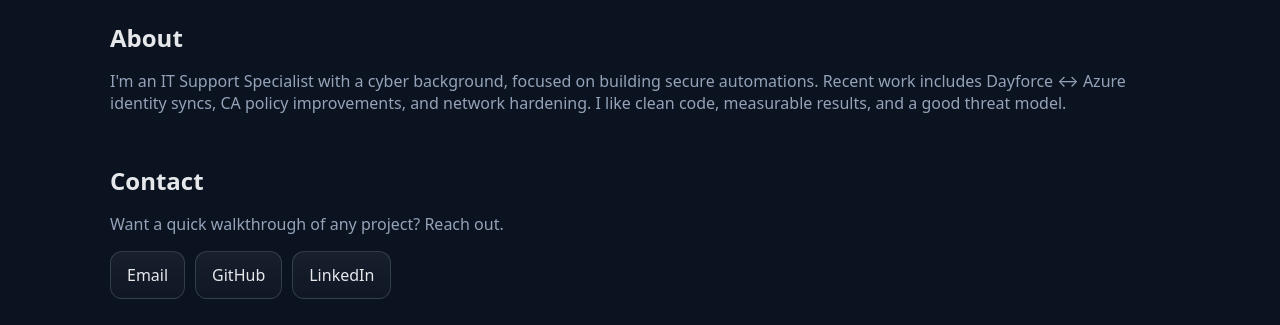
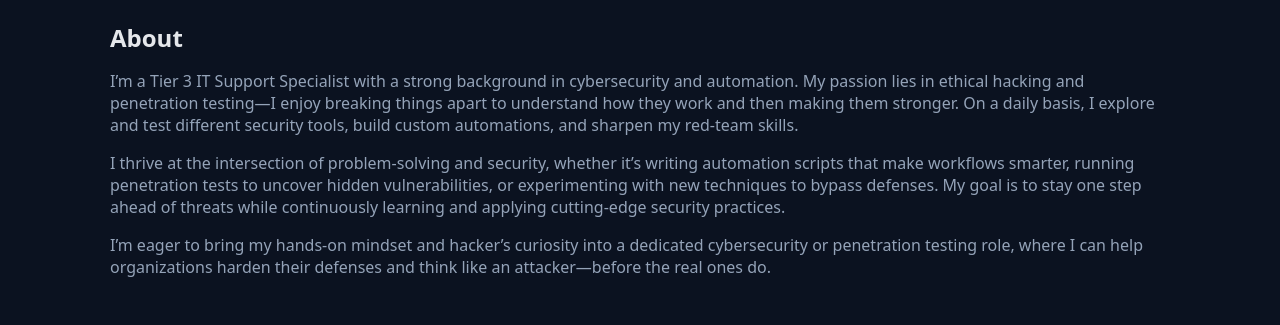
Before and after one commit to Mohak4/Mohak_Portfolio, a plain HTML site: page index.html in a window 1280 px wide. Shown: the part 1612-1937 px from the top of the page. Drawn offline with Linux system fonts and the light colour scheme.

Commit message:
Update index.html

```diff
--- a/index.html
+++ b/index.html
@@ -175,7 +175,23 @@
       <div class="section-title">
         <h2>About</h2>
       </div>
-      <p class="subtle">I'm an IT Support Specialist with a cyber background, focused on building secure automations. Recent work includes Dayforce ↔ Azure identity syncs, CA policy improvements, and network hardening. I like clean code, measurable results, and a good threat model.</p>
+      <p class="subtle">
+        I’m a Tier 3 IT Support Specialist with a strong background in cybersecurity and automation.
+        My passion lies in ethical hacking and penetration testing—I enjoy breaking things apart to
+        understand how they work and then making them stronger. On a daily basis, I explore and test
+        different security tools, build custom automations, and sharpen my red-team skills.
+      </p>
+      <p class="subtle">
+        I thrive at the intersection of problem-solving and security, whether it’s writing automation
+        scripts that make workflows smarter, running penetration tests to uncover hidden vulnerabilities,
+        or experimenting with new techniques to bypass defenses. My goal is to stay one step ahead of threats
+        while continuously learning and applying cutting-edge security practices.
+      </p>
+      <p class="subtle">
+        I’m eager to bring my hands-on mindset and hacker’s curiosity into a dedicated cybersecurity
+        or penetration testing role, where I can help organizations harden their defenses and think like
+        an attacker—before the real ones do.
+      </p>
     </section>
 
     <section id="contact">
```
